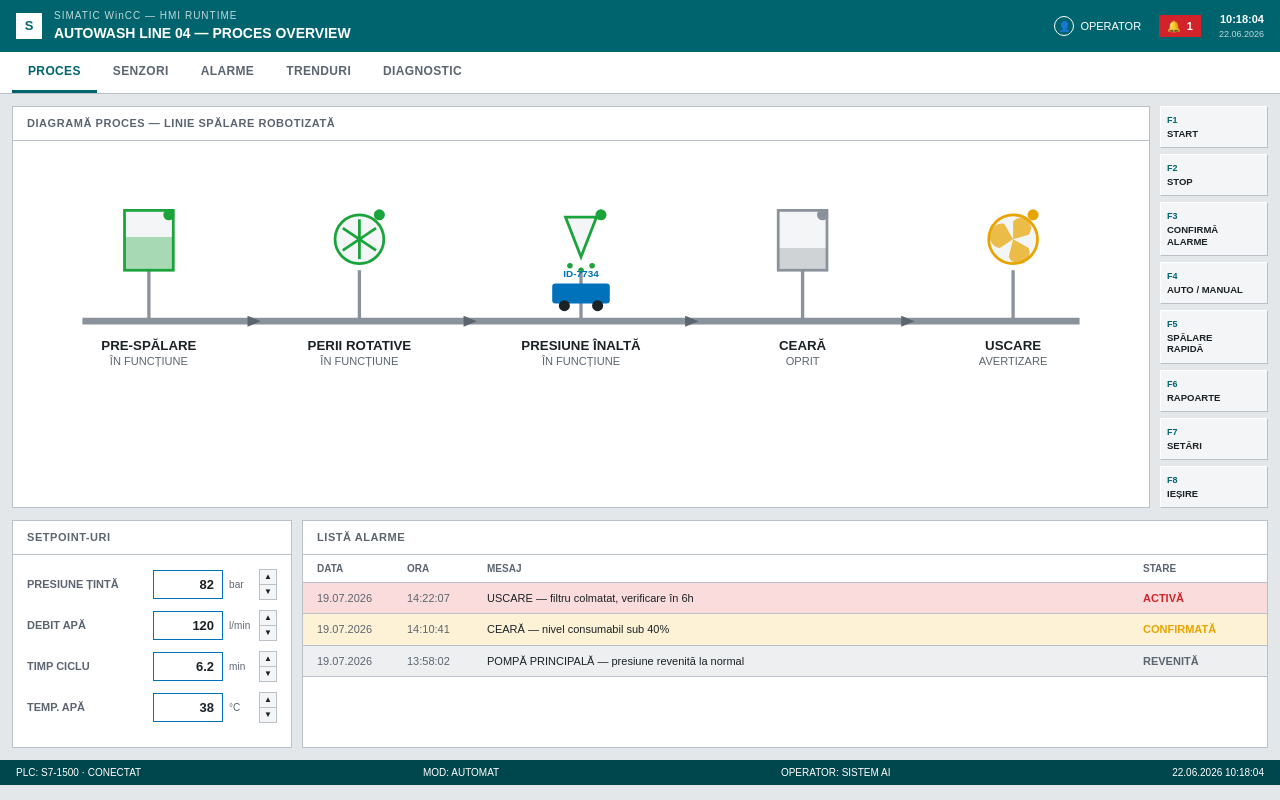
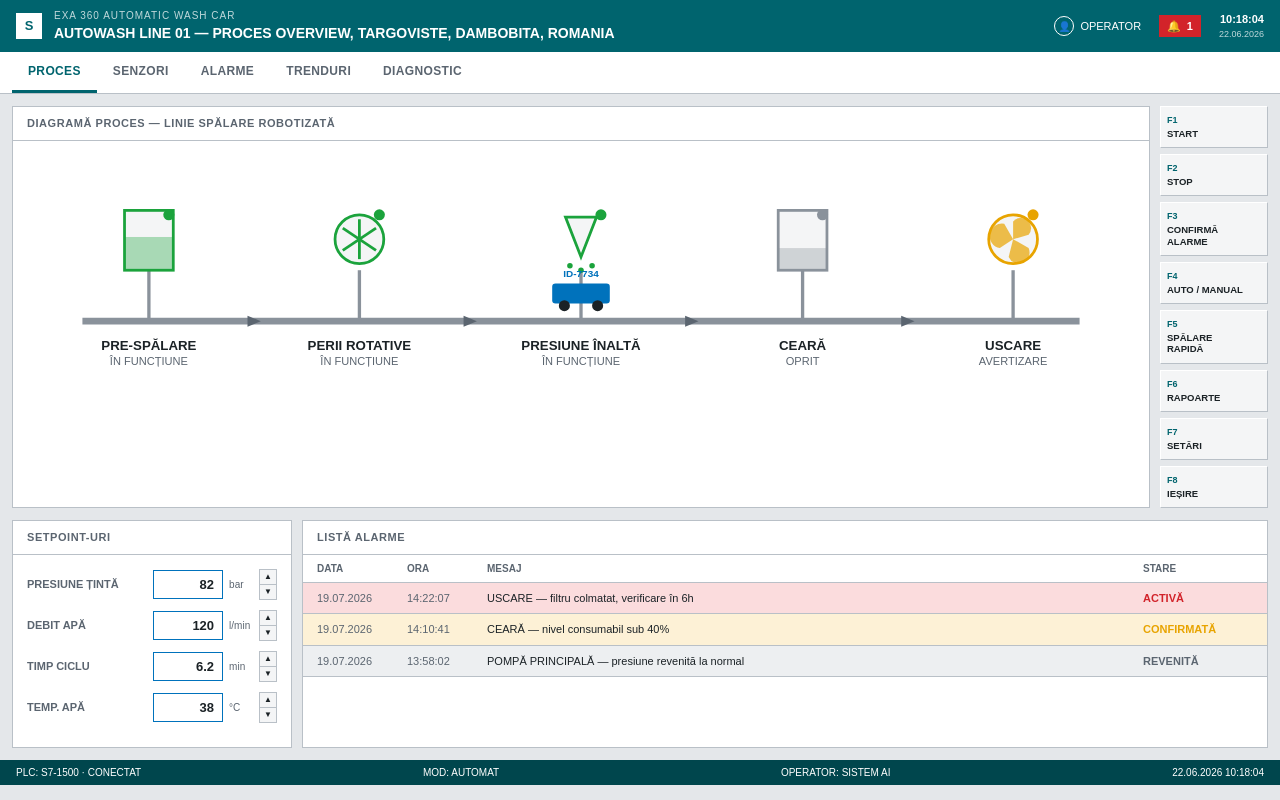
Before and after one commit to Bm8725/exa-360, a Next.js app: page /app/exa in a window 1280 px wide. Built offline with nearby package versions, Linux system fonts and the light colour scheme.

Commit message:
Initial commit - Exa360 Core dashboard ix siemens like

```diff
--- a/app/(app)/app/exa/page.tsx
+++ b/app/(app)/app/exa/page.tsx
@@ -218,8 +218,8 @@ export default function IndustrialDashboard() {
             S
           </div>
           <div>
-            <div style={{ fontSize: 10, letterSpacing: "0.1em", opacity: 0.75 }}>SIMATIC WinCC — HMI RUNTIME</div>
-            <div style={{ fontSize: 14, fontWeight: 700 }}>AUTOWASH LINE 04 — PROCES OVERVIEW</div>
+            <div style={{ fontSize: 10, letterSpacing: "0.1em", opacity: 0.75 }}>EXA 360 AUTOMATIC WASH CAR</div>
+            <div style={{ fontSize: 14, fontWeight: 700 }}>AUTOWASH LINE 01 — PROCES OVERVIEW, TARGOVISTE, DAMBOBITA, ROMANIA</div>
           </div>
         </div>
         <div style={{ display: "flex", alignItems: "center", gap: 18, fontSize: 11 }}>
```
